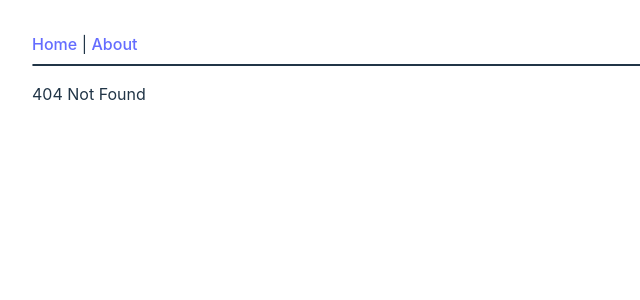
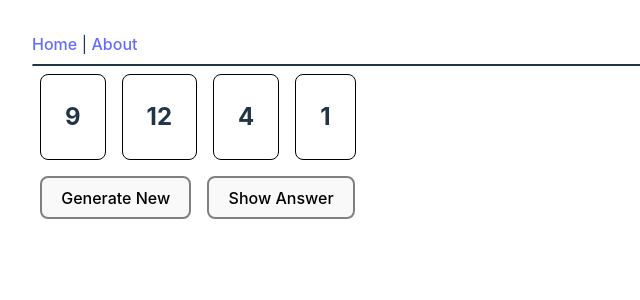
Before and after one commit to knlao/knlao.github.io, a Vue app: page /play24 in a window 1280 px wide. Before the commit this address had no page. Shown: the top 300 px of the page, without its empty margins (0-640 px from the left). Built offline with nearby package versions, Linux system fonts and the light colour scheme.

Commit message:
Added Play24.vue

```diff
--- a/src/components/Home.vue
+++ b/src/components/Home.vue
@@ -8,6 +8,7 @@ import Shortcut from './Shortcut.vue'
     <Shortcut title="RNG" link="/rng" description="random number generator"></Shortcut>
     <Shortcut title="Word Counter" link="/wordcount" description="count your words"></Shortcut>
     <Shortcut title="24 Solver" link="/solve24" description="solve the 24 game"></Shortcut>
+    <Shortcut title="Play 24" link="/play24" description="play the 24 game, guarantees that it has at least 1 solution"></Shortcut>
 </template>
 
 <style scoped>
--- /dev/null
+++ b/src/components/functions/rng.js
@@ -0,0 +1,3 @@
+export default function rng(minNum, maxNum) {
+    return Math.floor(Math.random() * (maxNum - minNum + 1) + minNum)
+}
--- /dev/null
+++ b/src/components/pages/Play24.vue
@@ -0,0 +1,86 @@
+<script setup>
+import { ref, onMounted } from 'vue';
+import solve24 from './../functions/24game-solver/solve24';
+import rng from './../functions/rng'
+const a = ref(0);
+const b = ref(0);
+const c = ref(0);
+const d = ref(0);
+
+const result = ref([]);
+
+const showAns = ref(false);
+
+const generate = () => {
+    showAns.value = false;
+    result.value = [];
+
+    while (result.value.length === 0) {
+        a.value = rng(1, 13);
+        b.value = rng(1, 13);
+        c.value = rng(1, 13);
+        d.value = rng(1, 13);
+        result.value = solve24([a.value, b.value, c.value, d.value], 24);
+    }
+    console.log([a.value, b.value, c.value, d.value]);
+}
+
+onMounted(() => {
+    generate();
+})
+</script>
+
+<template>
+    <div class="container">
+        <p class="card">{{ a }}</p>
+        <p class="card">{{ b }}</p>
+        <p class="card">{{ c }}</p>
+        <p class="card">{{ d }}</p>
+    </div>
+    <button @click="generate">Generate New</button>
+    <button @click="showAns = !showAns;">Show Answer</button>
+    <br>
+    <div v-show="showAns">
+        <p class="info">{{ result.length }} results.</p>
+        <li v-for="item in result">
+            {{ item }}
+        </li>
+    </div>
+</template>
+
+<style scoped>
+input {
+    height: 1.5rem;
+    width: 5rem;
+    margin: 0.5rem;
+    font-size: 1em;
+    text-align: justify;
+    border-radius: 0.5rem;
+}
+
+li {
+  list-style: none;
+  margin: 0.5rem;
+}
+
+.info {
+  margin: 0.5rem;
+  font-weight: bold;
+}
+
+.container {
+    display: flex;
+}
+.card {
+    border: 0.1rem solid black;
+    border-radius: 0.5rem;
+    padding: 1.5rem;
+    margin: 0.5rem;
+    font-size: 1.5rem;
+    font-weight: bold;
+}
+
+button {
+    margin: 0.5rem;
+}
+</style>
--- a/src/components/pages/Rng.vue
+++ b/src/components/pages/Rng.vue
@@ -1,5 +1,6 @@
 <script setup>
 import { ref } from 'vue'
+import rng from './../functions/rng'
 const minNum = ref(1)
 const maxNum = ref(10)
 const num = ref(0);
@@ -8,7 +9,7 @@ const num = ref(0);
 <template>
     <p>Min: <input v-model="minNum" /></p>
     <p>Max: <input v-model="maxNum" /></p>
-    <button @click="()=>{num = Math.floor(Math.random() * (maxNum - minNum + 1) + minNum)}">Generate</button>
+    <button @click="()=>{num = rng(minNum, maxNum)}">Generate</button>
     <h3>Number: {{ num }}</h3>
 </template>
 
--- a/src/main.js
+++ b/src/main.js
@@ -14,6 +14,7 @@ import NotFound from './components/NotFound.vue';
 import Rng from './components/pages/Rng.vue';
 import WordCount from './components/pages/WordCount.vue';
 import Solve24 from './components/pages/Solve24.vue';
+import Play24 from './components/pages/Play24.vue';
 
 import { createRouter, createWebHistory } from 'vue-router';
 
@@ -51,6 +52,11 @@ const router = createRouter({
             name: 'Solve24',
             component: Solve24
         },
+        {
+            path: '/play24',
+            name: 'Play24',
+            component: Play24
+        },
 
     ]
 });
```
Also changed, not shown: src/components/pages/Solve24.vue (line endings or trailing spaces), 5 other files (tests, documents, lock files or other folders).
